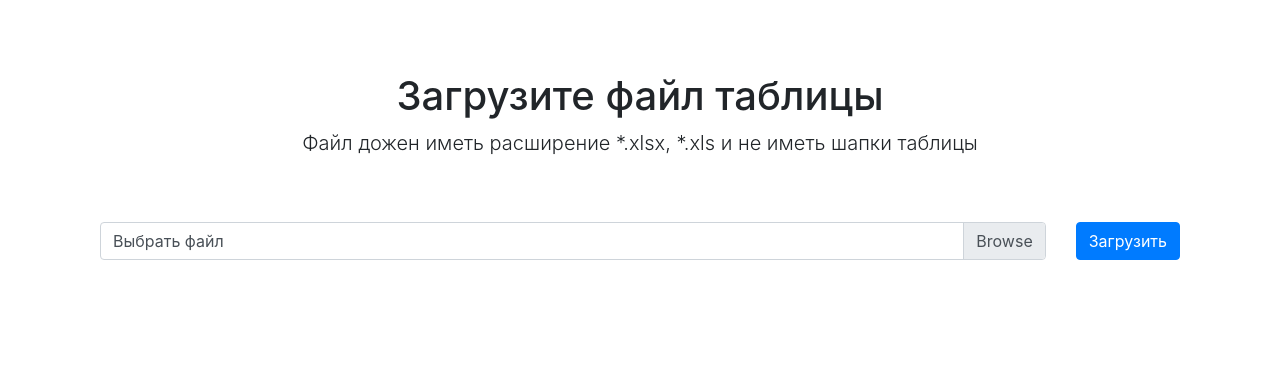
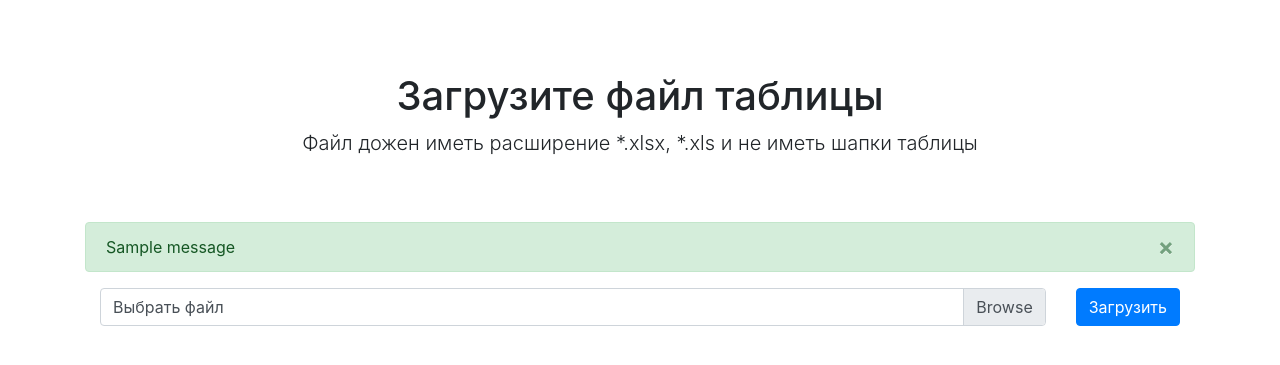
Before and after one commit to RGBsrs/online_list_cheker, a Flask app: page /upload in a window 1280 px wide. Shown: the part 56-421 px from the top of the page. Run offline with Flask 2, Linux system fonts and the light colour scheme; tables that the repository leaves empty hold one stand-in row (values such as "Sample post"); one stand-in notice (Sample message) is shown; some libraries are stand-ins or nearby versions.

Commit message:
reanaming uploaded files

```diff
--- a/server/main.py
+++ b/server/main.py
@@ -1,8 +1,8 @@
 # -*- coding: utf-8 -*-
 import os
 from flask import Flask, flash, request, redirect, url_for, render_template, render_template_string
-from flask.templating import render_template_string
 from werkzeug.utils import secure_filename
+import uuid
 from .services import read_from_excel, allowed_file
 from .settings import DevelopmentConfig
 
@@ -35,18 +35,20 @@ def home():
 @app.route('/upload', methods=['GET', 'POST'])
 def upload_file():
     if request.method == 'POST':
-        flash('file ....')
-        # check if the post request has the file part
         if 'file' not in request.files:
-            flash('No file part')
+            flash('Файл не найден', "warning")
             return redirect(request.url)
         file = request.files['file']
+
         # if user does not select file, browser also
         # submit an empty part without filename
+
         if file.filename == '':
-            return redirect('/upload')
+            flash('Файл не выбран', "warning")
+            return redirect(request.url)
+
         if file and allowed_file(file.filename, ALLOWED_EXTENSIONS):
-            filename = secure_filename(file.filename)
+            filename = uuid.uuid4().hex +'.'+ secure_filename(file.filename).split('.')[-1]
             file.save(os.path.join(upload_path, filename))
             table_data = read_from_excel(os.path.join(upload_path, filename))
             t = Table(name = filename, filepath = os.path.join(upload_path, filename))
--- a/server/models.py
+++ b/server/models.py
@@ -9,11 +9,13 @@ class Table(db.Model):
     __tablename__= 'table'
     id = db.Column(db.Integer, primary_key=True)
     name = db.Column(db.String(100), nullable=False)
+    description = db.Column(db.String(100), nullable=False)
     filepath = db.Column(db.String(100), nullable=False)
     wards = db.relationship('Ward', lazy= "dynamic", primaryjoin = "Table.id == Ward.table_id", cascade="all, delete")
 
-    def __init__(self, name = None, filepath = None) -> None:
+    def __init__(self, name = None, description= 'default', filepath = None) -> None:
         self.name = name
+        self.description = description
         self.filepath = filepath
 
     def __repr__(self) -> str:
--- a/server/templates/index.html
+++ b/server/templates/index.html
@@ -11,7 +11,7 @@
 <div class="list-group">
     {% for table_name in table_names %}
     <div class="row align-items-center">
-        <div class="col"><a href="{{ url_for('uploaded_file',id = table_name.id) }}" class="list-group-item list-group-item-action mb-2"> {{ table_name.name }} </a></div>
+        <div class="col"><a href="{{ url_for('uploaded_file',id = table_name.id) }}" class="list-group-item list-group-item-action mb-2"> {{ table_name.description }} </a></div>
         <div class="col-md-auto">
             <form form method="POST">
                 <input type="hidden" name="index" value="{{table_name.id}}">
--- a/server/templates/upload.html
+++ b/server/templates/upload.html
@@ -5,6 +5,18 @@
     <h1>Загрузите файл таблицы</h1>
     <p class="lead">Файл дожен иметь расширение *.xlsx, *.xls и не иметь шапки таблицы</p>
 </div>
+{% with messages = get_flashed_messages(with_categories=true) %}
+    {% if messages %}
+        {% for category, message in messages %}
+            <div class="alert alert-{{ category }} alert-dismissible fade show" role="alert">
+                <span>{{ message }}</span>
+                <button type="button" class="close" data-dismiss="alert" aria-label="Close">
+                <span aria-hidden="true">&times;</span>
+                </button>
+            </div>
+        {% endfor %}
+    {% endif %}
+{% endwith %}
 <div class="container">
     <form method="POST" enctype="multipart/form-data">
         <div class="row">
```
